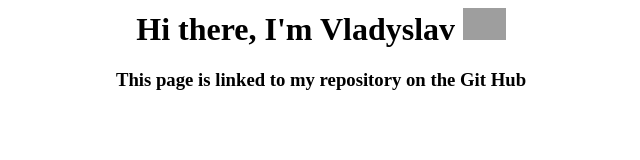
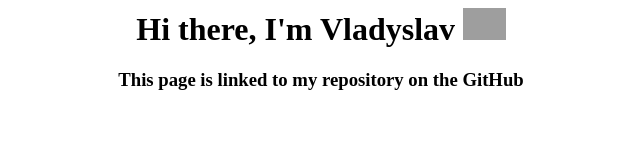
Before and after one commit to VladysZav/PostmanTask, a website: page index.html in a window 1280 px wide. Shown: the full height of the page, 319-959 px from the left. Drawn offline with Linux system fonts and the light colour scheme; grey boxes are pictures that could not be loaded.

Commit message:
Update index.html

```diff
--- a/index.html
+++ b/index.html
@@ -1,3 +1,3 @@
 <h1 align="center">Hi there, I'm Vladyslav</a>
 <img src="https://github.com/blackcater/blackcater/raw/main/images/Hi.gif" height="32"/></h1>
-<h3 align="center">This page is linked to my repository on the Git Hub</h3>
+<h3 align="center">This page is linked to my repository on the GitHub</h3>
```
